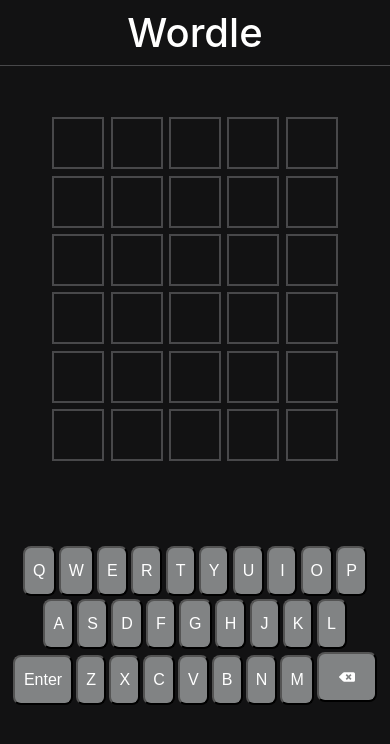
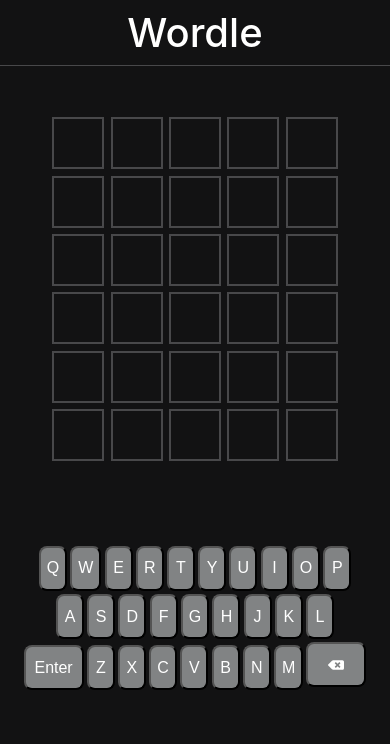
Before and after one commit to alaminShaheen/wordle-clone, a React (Create React App) app: page / in a window 390 px wide. Shown: the top 744 px of the page. Built offline with nearby package versions, Linux system fonts and the light colour scheme.

Commit message:
Game is now mobile responsive

```diff
--- a/src/App.css
+++ b/src/App.css
@@ -86,9 +86,8 @@
 	display: inline-flex;
 	align-items: center;
 	justify-content: center;
-	min-width: 30px;
-	height: 50px;
-	padding: 0.5rem;
+	min-width: 28px;
+	height: 45px;
 	border-radius: 8px;
 	font-size: 1em;
 	color: var(--keyboard-key-color);
```
